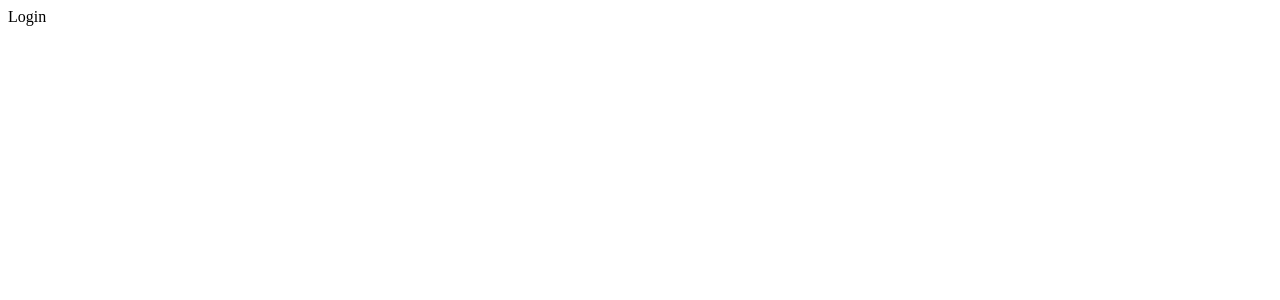
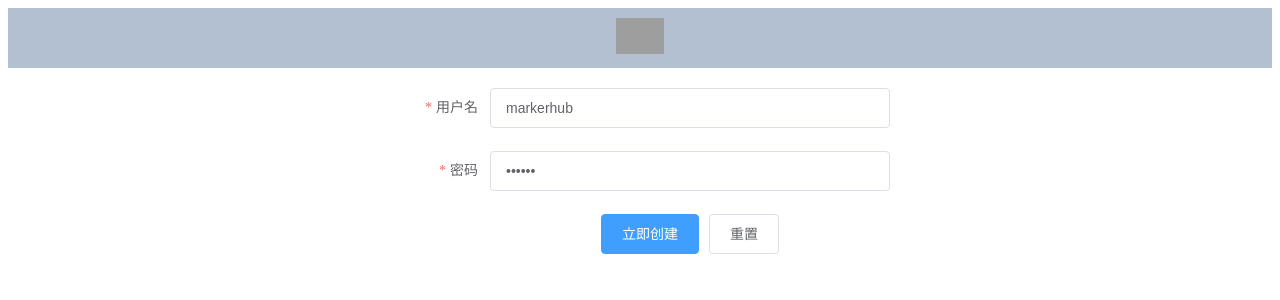
Before and after one commit to kandoka/vue_blog_frontend, a Vue app: page /login in a window 1280 px wide. Shown: the top 300 px of the page. Built offline with nearby package versions, Linux system fonts and the light colour scheme; grey boxes are pictures that could not be loaded.

Commit message:
add store to share data among pages

```diff
--- a/src/router/index.js
+++ b/src/router/index.js
@@ -12,7 +12,7 @@ const routes = [
   {
     path: '/',
     name: 'Index',
-    redirect: {name: "Blogs"}//重定向
+    redirect: {name: "Login"}//重定向
   },
   {
     path: '/blogs',
--- a/src/views/Login.vue
+++ b/src/views/Login.vue
@@ -1,15 +1,117 @@
 <template>
   <div>
-    Login
+
+    <el-container>
+<!--   Logo   -->
+      <el-header>
+        <img class="mlogo" src="https://www.markerhub.com/dist/images/logo/markerhub-logo.png" alt="">
+      </el-header>
+<!--表单-->
+      <el-main>
+        <el-form :model="ruleForm" :rules="rules" ref="ruleForm" label-width="100px" class="demo-ruleForm">
+          <el-form-item label="用户名" prop="username">
+            <el-input v-model="ruleForm.username"></el-input>
+          </el-form-item>
+          <el-form-item label="密码" prop="password">
+            <el-input type="password" v-model="ruleForm.password"></el-input>
+          </el-form-item>
+<!--按钮-->
+          <el-form-item>
+            <el-button type="primary" @click="submitForm('ruleForm')">立即创建</el-button>
+            <el-button @click="resetForm('ruleForm')">重置</el-button>
+          </el-form-item>
+        </el-form>
+
+      </el-main>
+    </el-container>
+
   </div>
 </template>
 
 <script>
   export default {
-    name: "Login"
+    name: "Login",
+    data() {
+      return {
+        ruleForm: {
+          username: 'markerhub',
+          password: '111111'
+        },
+        rules: {
+          username: [
+            { required: true, message: '请输入用户名', trigger: 'blur' },
+            { min: 3, max: 15, message: '长度在 3 到 15 个字符', trigger: 'blur' }
+          ],
+          password: [
+            { required: true, message: '请选择密码', trigger: 'change' }
+          ]
+        }
+      };
+    },
+    methods: {
+      submitForm(formName) {
+        this.$refs[formName].validate((valid) => {
+          if (valid) {
+            const _this = this
+            this.$axios.post('/login', this.ruleForm).then(res => {
+              console.log(res.data)
+              const jwt = res.headers['authorization']
+              const userInfo = res.data.data
+              // 把数据共享出去
+              _this.$store.commit("SET_TOKEN", jwt)
+              _this.$store.commit("SET_USERINFO", userInfo)
+              // 获取
+              console.log(_this.$store.getters.getUser)
+              _this.$router.push("/blogs")
+            })
+          } else {
+            console.log('error submit!!');
+            return false;
+          }
+        });
+      },
+      resetForm(formName) {
+        this.$refs[formName].resetFields();
+      }
+    }
   }
 </script>
 
 <style scoped>
-
+  .el-header, .el-footer {
+    background-color: #B3C0D1;
+    color: #333;
+    text-align: center;
+    line-height: 60px;
+  }
+  .el-aside {
+    background-color: #D3DCE6;
+    color: #333;
+    text-align: center;
+    line-height: 200px;
+  }
+  .el-main {
+    /*background-color: #E9EEF3;*/
+    color: #333;
+    text-align: center;
+    line-height: 160px;
+  }
+  body > .el-container {
+    margin-bottom: 40px;
+  }
+  .el-container:nth-child(5) .el-aside,
+  .el-container:nth-child(6) .el-aside {
+    line-height: 260px;
+  }
+  .el-container:nth-child(7) .el-aside {
+    line-height: 320px;
+  }
+  .mlogo {
+    height: 60%;
+    margin-top: 10px;
+  }
+  .demo-ruleForm {
+    max-width: 500px;
+    margin: 0 auto;
+  }
 </style>
```
Also changed, not shown: src/store/index.js (added, +40 -0 lines).
